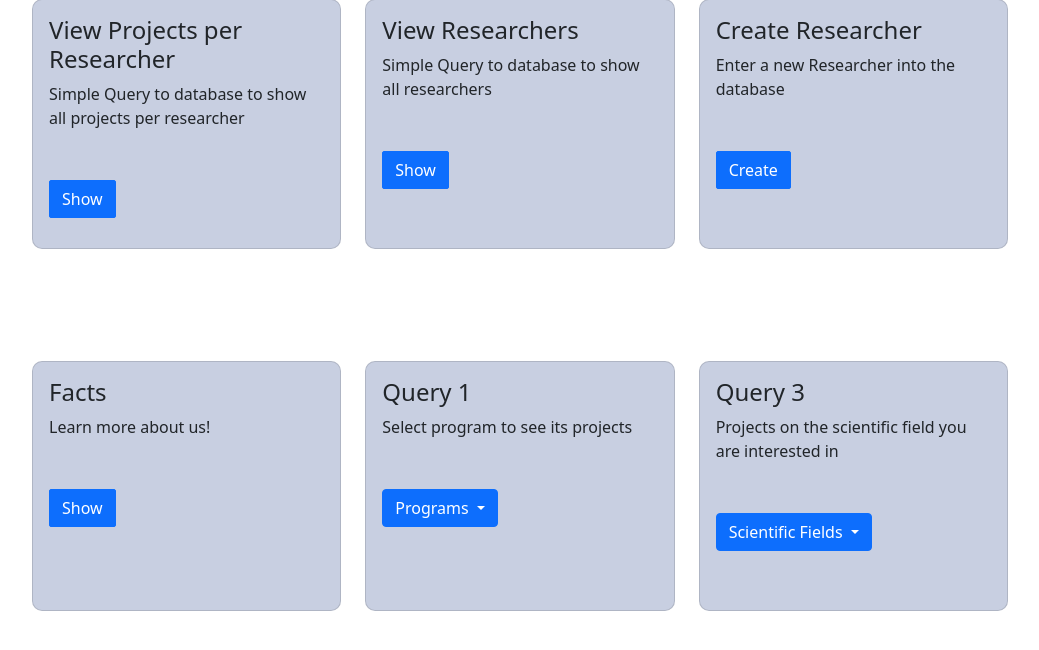
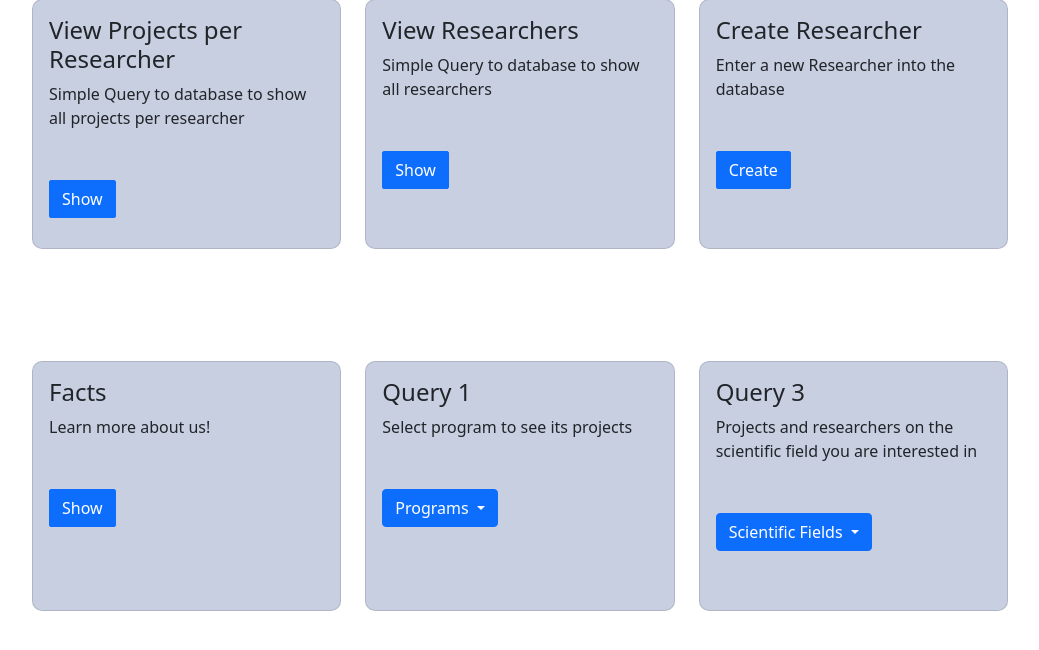
Before and after one commit to nickarafyllis/Elidek-database, a Flask app: page / in a window 1280 px wide. Shown: the part 121-771 px from the top of the page, without its empty margins (120-1159 px from the left). Run offline with Flask 2, Linux system fonts and the light colour scheme; data that the repository does not hold is empty; some libraries are stand-ins or nearby versions.

Commit message:
minor changes

```diff
--- a/App/templates/landing.html
+++ b/App/templates/landing.html
@@ -64,7 +64,7 @@
           <div class="card" id="card-container-layout">
               <div class="card-body" id="card">
                   <h4 class="card-title">Query 3</h4>
-                  <p class="card-text" id="paragraph">Projects on the scientific field you are interested in</p>
+                  <p class="card-text" id="paragraph">Projects and researchers on the scientific field you are interested in</p>
                   <div class="dropdown">
                     <button class="btn btn-primary dropdown-toggle" type="button" id="dropdownMenuButton1" data-bs-toggle="dropdown" aria-expanded="false">
                       Scientific Fields
--- a/SQL/CREATE_views.sql
+++ b/SQL/CREATE_views.sql
@@ -17,7 +17,7 @@ order by scientific_field.scientific_field_name, project.title;
 
 #3.4  -- View
 CREATE VIEW
-projperyear (organisation_name, project, year)
+projperyear (organisation_name, projectnum, year)
 as
 select a.organisation_name, count(*), year(p.startdate) as year
 from organisation a
```
Also changed, not shown: SQL/CREATE_indexes.sql (+4 -4 lines).
